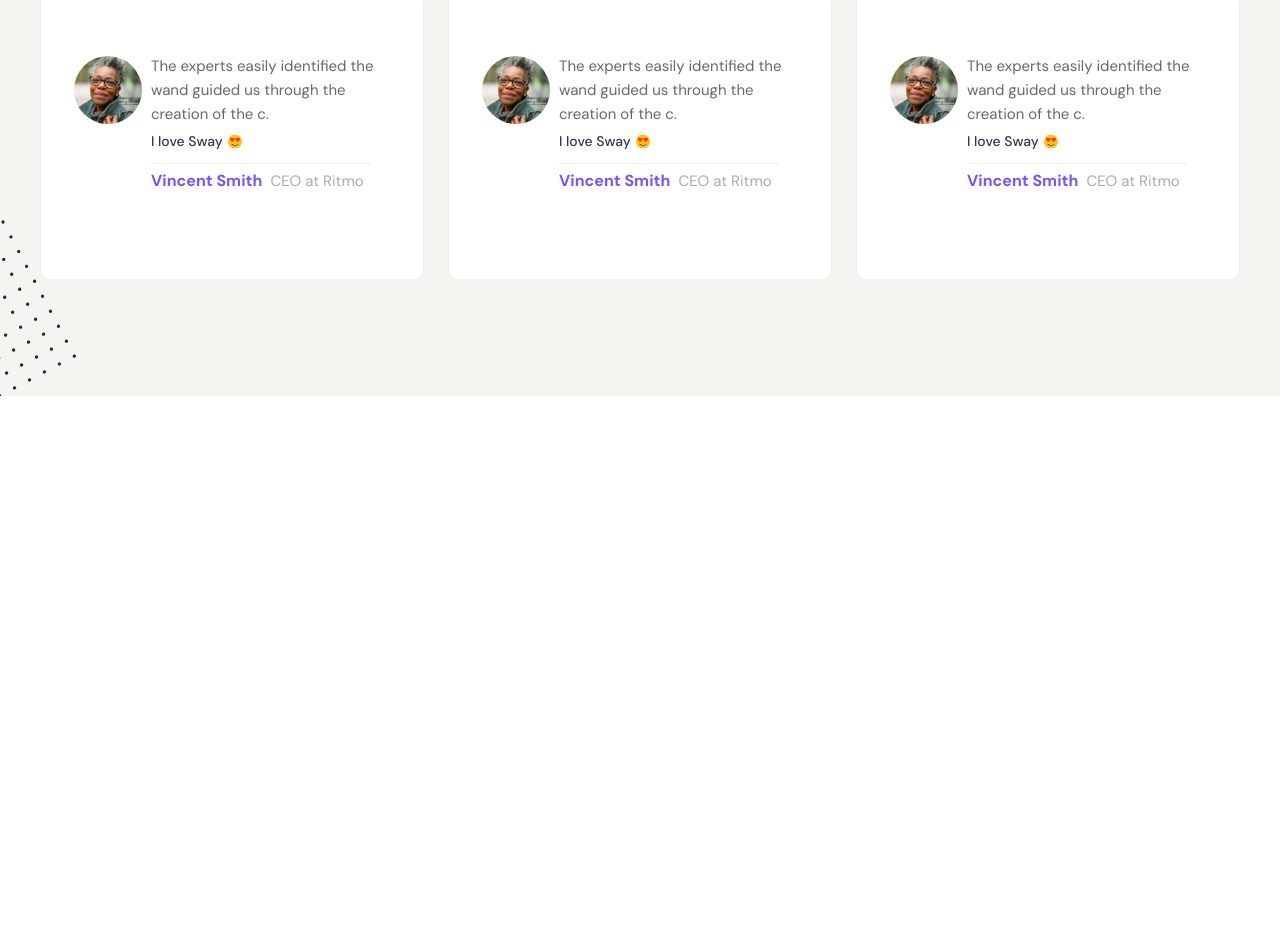
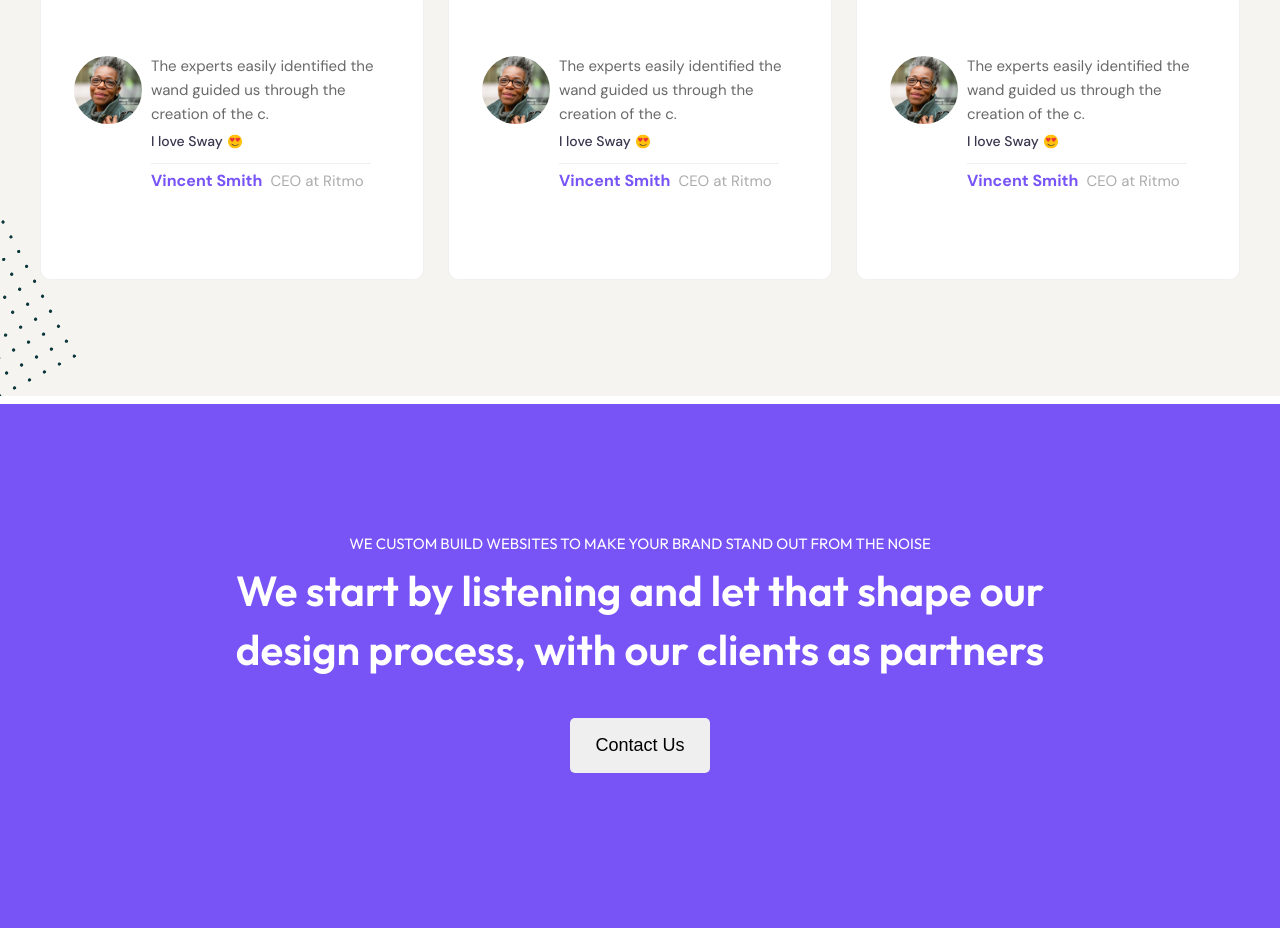
Before and after one commit to gulaism/warkinon, a plain HTML site: page index.html in a window 1280 px wide. Shown: the part 5664-6592 px from the top of the page. Before the commit the page ends 6068 px from the top, so only its background shows below. Drawn offline with nearby package versions, Linux system fonts and the light colour scheme.

Commit message:
feat: contact section added

```diff
--- a/assets/css/main.css
+++ b/assets/css/main.css
@@ -501,19 +501,58 @@
     font-size: 15px;
     font-weight: 400;
 }
+
 .testimonial .dots {
     column-gap: 0;
     width: 257px;
     height: 122px;
     justify-content: space-between;
 }
+
 .testimonial .dots.first {
     top: 0;
     right: -162px;
     transform: rotate(-58.238deg);
 }
+
 .testimonial .dots.second {
     bottom: 63px;
     left: -166px;
     transform: rotate(62deg);
 }
+
+
+.contact {
+    background-color: var(--second-blue);
+    height: 524px;
+    padding: 132px;
+}
+
+.contact .container {
+    width: 870px;
+    height: 260px;
+    text-align: center;
+}
+
+.contact .container .header {
+    font-size: 15px;
+    font-weight: 400;
+    line-height: 100%;
+    margin-bottom: 11px;
+}
+
+.contact .container .title {
+    font-size: 42px;
+    font-weight: 600;
+    line-height: 140%;
+    margin-bottom: 38px;
+}
+
+.contact .container button {
+    color: #000;
+    font-size: 18px;
+    font-weight: 500;
+    line-height: 27px;
+    padding: 14px 25px;
+    border-radius: 5px;
+}
--- a/index.html
+++ b/index.html
@@ -243,6 +243,13 @@
             <img class="" src="./assets/images/version.svg" alt="">
         </div>
     </section>
+    <section class="contact outfit">
+        <div class="container center">
+            <p class="header text-white">WE CUSTOM BUILD WEBSITES TO MAKE YOUR BRAND STAND OUT FROM THE NOISE</p>
+            <h1 class="title text-white">We start by listening and let that shape our design process, with our clients as partners</h1>
+            <button class="btn">Contact Us</button>
+        </div>
+    </section>
 </body>
 
 </html>
```
